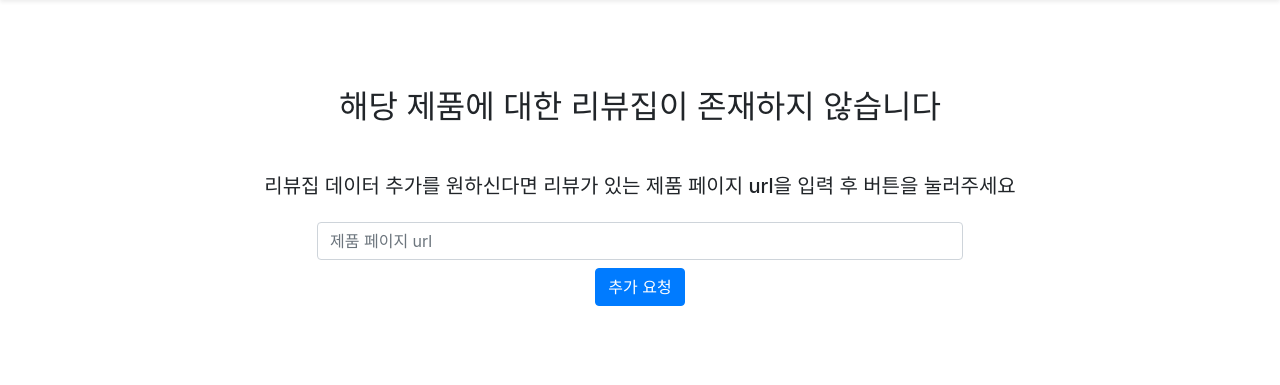
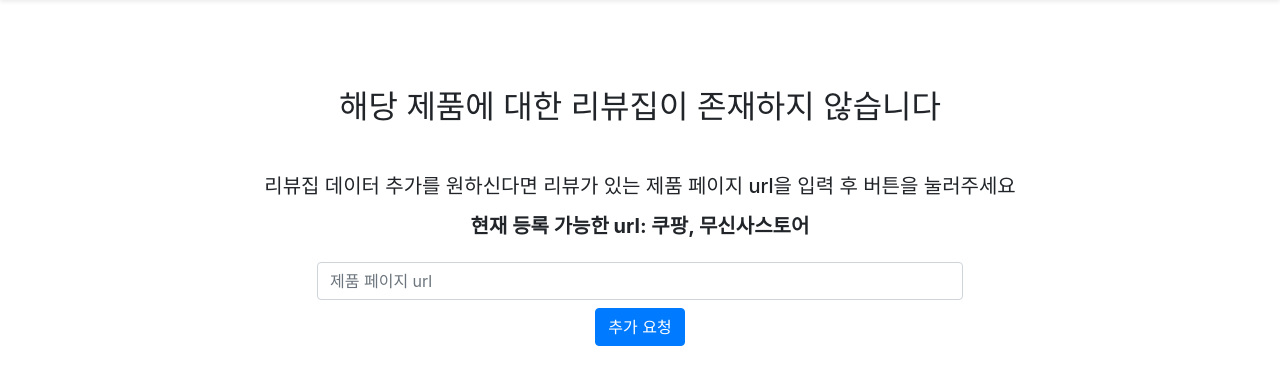
Before and after one commit to jhomon/reviewzip, a Django app: page /reviewzip/search/ in a window 1280 px wide. Shown: the part 56-441 px from the top of the page. Run offline with Django 3.2, Linux system fonts and the light colour scheme; data that the repository does not hold is empty; parts of the project's set-up code (start-up, migrations or seed data) failed here and were passed over; some libraries are stand-ins or nearby versions.

Commit message:
등록 가능한 사이트 리스트 표시

```diff
--- a/templates/reviewzip/list.html
+++ b/templates/reviewzip/list.html
@@ -55,6 +55,7 @@
         {% endif %}
     </ul>
 </nav>
+
 <!-- 검색 결과가 없을 때 -->
 {% else %}
 <div class="m-5 d-flex flex-column align-items-center">
@@ -69,6 +70,7 @@
 
     <h2 class="mb-5">해당 제품에 대한 리뷰집이 존재하지 않습니다</h2>
     <h5>리뷰집 데이터 추가를 원하신다면 리뷰가 있는 제품 페이지 url을 입력 후 버튼을 눌러주세요 </h5>
+    <h5 class="mt-2 font-weight-bold">현재 등록 가능한 url: 쿠팡, 무신사스토어</h5>
     <form action="{% url 'reviewzip:add_request' %}" method="post" class="form-group my-2 col-md-8 col-sm-12" style="width: 100%;">
         {% csrf_token %}
         <input type="url" id="product_url" name="product_url"
@@ -76,5 +78,6 @@
         <button class="btn btn-primary mx-auto" type="submit" style="display:block;">추가 요청</button>
     </form>
 </div>
+
 {% endif %}
 {% endblock %}
```
